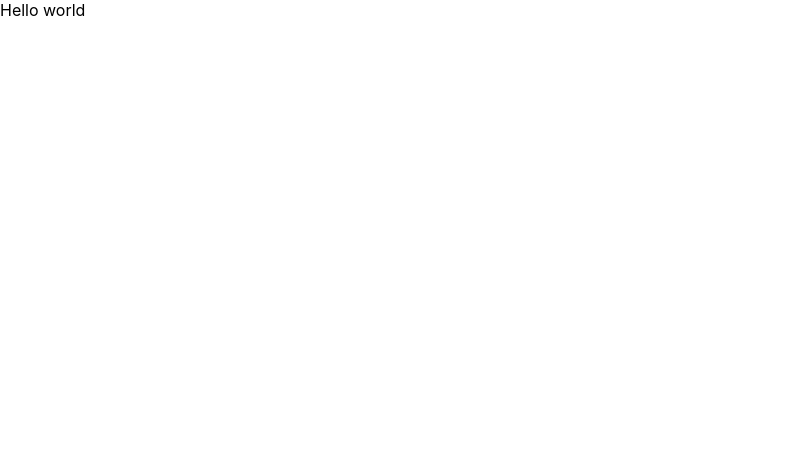
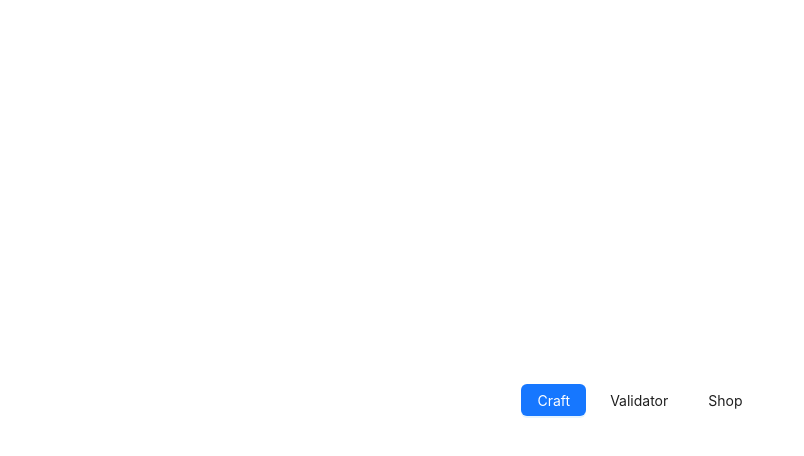
Before and after one commit to Dev317/TRE-Pandassurance, a React (Vite) app in the folder frontend/: page / in a window 1280 px wide. Shown: the top 456 px of the page, without its empty margins (0-804 px from the left). Built offline with nearby package versions, Linux system fonts and the light colour scheme.

Commit message:
Added a simple page to swap between platforms

```diff
--- a/frontend/src/App.jsx
+++ b/frontend/src/App.jsx
@@ -1,8 +1,45 @@
+import { Button, Space } from 'antd';
+import { useNavigate } from 'react-router-dom';
+
 import './assets/App.css';
 
 // Here we will have all the options to swap between the platforms
 function App() {
-	return <div>Hello world</div>;
+	let navigate = useNavigate();
+	const craftRouteChange = () => {
+		navigate('/craft');
+	};
+	const shopRouteChange = () => {
+		navigate('/shop');
+	};
+	const validatorRouteChange = () => {
+		navigate('/validator');
+	};
+	return (
+		<Space
+			align="center"
+			style={{ width: '100%', justifyContent: 'center', height: '100vh' }}
+		>
+			<Button
+				type="primary"
+				onClick={craftRouteChange}
+			>
+				Craft
+			</Button>
+			<Button
+				type="secondary"
+				onClick={validatorRouteChange}
+			>
+				Validator
+			</Button>
+			<Button
+				type="success"
+				onClick={shopRouteChange}
+			>
+				Shop
+			</Button>
+		</Space>
+	);
 }
 
 export default App;
--- a/frontend/src/main.jsx
+++ b/frontend/src/main.jsx
@@ -1,57 +1,7 @@
 import React from 'react';
 import ReactDOM from 'react-dom/client';
-import App from './App';
 import './assets/index.css';
-import {
-	createBrowserRouter,
-	RouterProvider,
-	Route,
-	Link,
-	BrowserRouter,
-	Navigate,
-} from 'react-router-dom';
-import ShopHome from './platforms/shop/pages/ShopHome';
-import ValidatorHome from './platforms/validator/pages/ValidatorHome';
-import CraftHome from './platforms/craft/pages/CraftHome';
-import CraftDashboard from './platforms/craft/pages/CraftDashboard';
-import CraftPolicyManagement from './platforms/craft/pages/CraftPolicyManagement';
-import CraftDocuments from './platforms/craft/pages/CraftDocuments';
-import CraftSettings from './platforms/craft/pages/CraftSettings';
-
-const router = createBrowserRouter([
-	{
-		path: '/',
-		element: <App />,
-	},
-	{
-		path: '/shop',
-		element: <ShopHome />,
-		children: [{ path: '', element: '' }],
-	},
-	{
-		path: '/craft',
-		element: <CraftHome />,
-		children: [
-			{ path: 'dashboard', element: <CraftDashboard /> },
-			{ path: 'policymanagement', element: <CraftPolicyManagement /> },
-			{ path: 'documents', element: <CraftDocuments /> },
-			{ path: 'settings', element: <CraftSettings /> },
-			{
-				path: '',
-				element: (
-					<Navigate
-						to="dashboard"
-						replace
-					/>
-				),
-			},
-		],
-	},
-	{
-		path: '/validator',
-		element: <ValidatorHome />,
-		children: [{ path: '', element: '' }],
-	},
-]);
+import { RouterProvider } from 'react-router-dom';
+import { router } from './routes';
 
 ReactDOM.createRoot(document.getElementById('root')).render(<RouterProvider router={router} />);
--- /dev/null
+++ b/frontend/src/routes.jsx
@@ -0,0 +1,46 @@
+import { createBrowserRouter, Navigate } from 'react-router-dom';
+
+import App from './App';
+import ShopHome from './platforms/shop/pages/ShopHome';
+import ValidatorHome from './platforms/validator/pages/ValidatorHome';
+import CraftHome from './platforms/craft/pages/CraftHome';
+import CraftDashboard from './platforms/craft/pages/CraftDashboard';
+import CraftPolicyManagement from './platforms/craft/pages/CraftPolicyManagement';
+import CraftDocuments from './platforms/craft/pages/CraftDocuments';
+import CraftSettings from './platforms/craft/pages/CraftSettings';
+
+export const router = createBrowserRouter([
+	{
+		path: '/',
+		element: <App />,
+	},
+	{
+		path: '/shop',
+		element: <ShopHome />,
+		children: [{ path: '', element: '' }],
+	},
+	{
+		path: '/craft',
+		element: <CraftHome />,
+		children: [
+			{ path: 'dashboard', element: <CraftDashboard /> },
+			{ path: 'policymanagement', element: <CraftPolicyManagement /> },
+			{ path: 'documents', element: <CraftDocuments /> },
+			{ path: 'settings', element: <CraftSettings /> },
+			{
+				path: '',
+				element: (
+					<Navigate
+						to="dashboard"
+						replace
+					/>
+				),
+			},
+		],
+	},
+	{
+		path: '/validator',
+		element: <ValidatorHome />,
+		children: [{ path: '', element: '' }],
+	},
+]);
```
